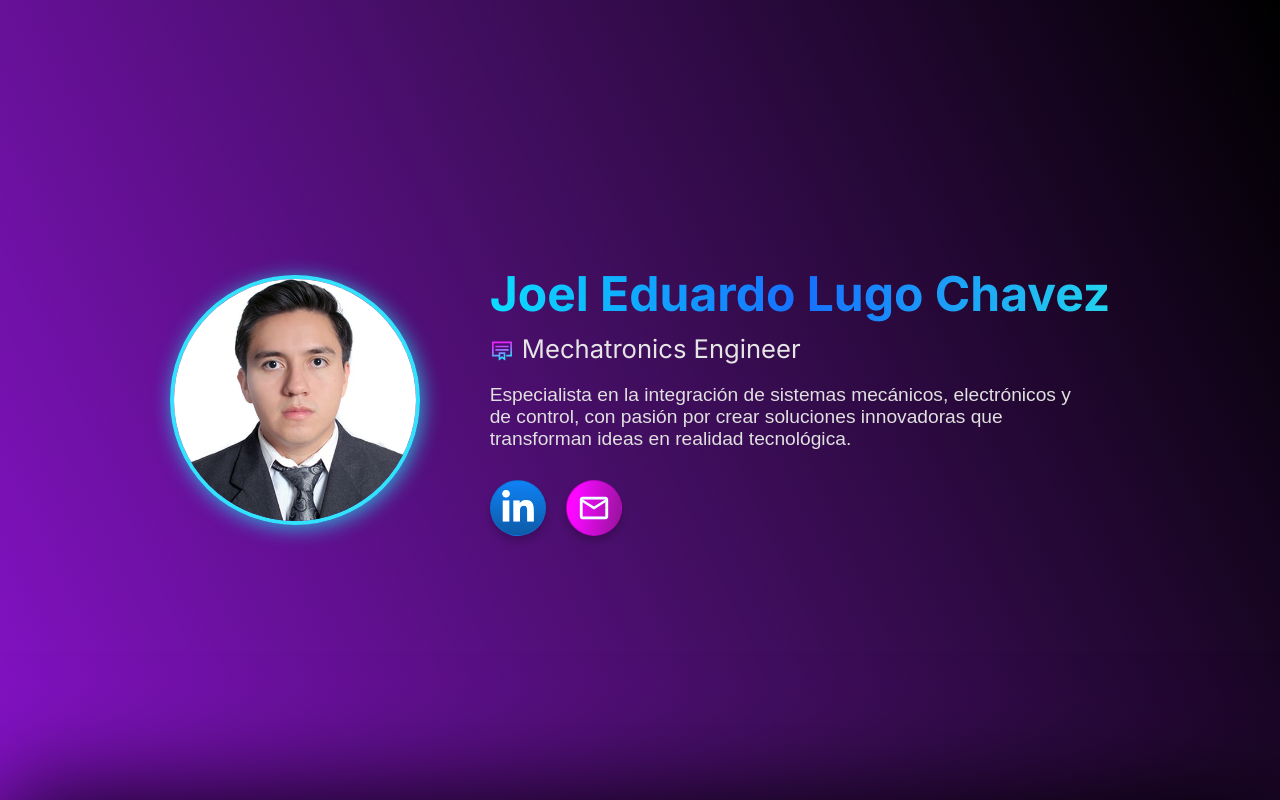
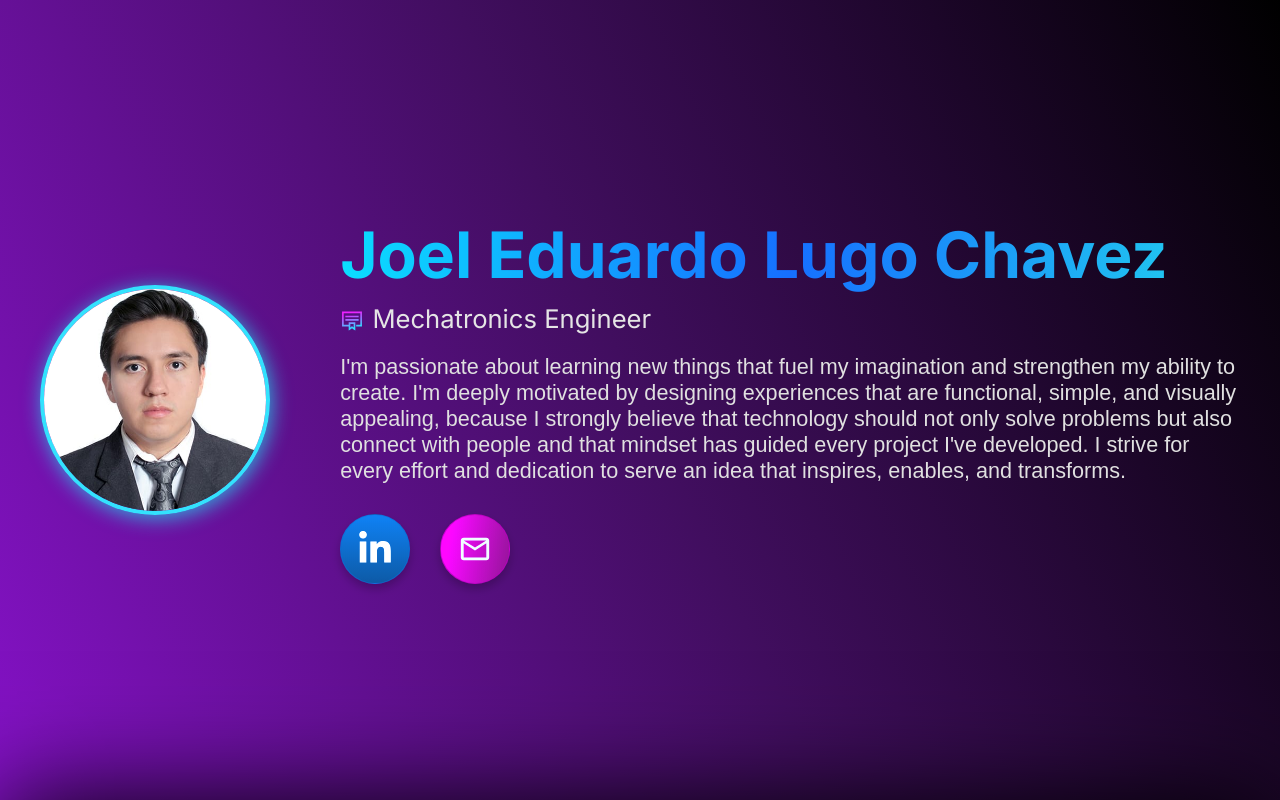
Before and after one commit to joellugochvz/PortfolioWEB, a plain HTML site: page index.html in a window 1280 px wide. Shown: the top 800 px of the page. Drawn offline with Linux system fonts and the light colour scheme; a web font is replaced by a local one.

Commit message:
adjustments fonts

```diff
--- a/index.html
+++ b/index.html
@@ -46,8 +46,7 @@
         </h2>
 
         <p>
-          Especialista en la integración de sistemas mecánicos, electrónicos y de control, con pasión por crear
-          soluciones innovadoras que transforman ideas en realidad tecnológica.
+          I'm passionate about learning new things that fuel my imagination and strengthen my ability to create. I'm deeply motivated by designing experiences that are functional, simple, and visually appealing, because I strongly believe that technology should not only solve problems but also connect with people and that mindset has guided every project I've developed. I strive for every effort and dedication to serve an idea that inspires, enables, and transforms.
         </p>
         <div class="social-links">
           <a href="https://www.linkedin.com/in/joel-e-lugo-41826b28b" target="_blank" class="icon linkedin">
--- a/styles.css
+++ b/styles.css
@@ -28,12 +28,12 @@ body {
   display: flex;
   flex-direction: column;
   align-items: center;
-  max-width: 1200px;
+  max-width: 1400px;
   gap: 30px;
   text-align: center;
 }
 
-@media (min-width: 768px) {
+@media (min-width: 800px) {
   .header-content {
     flex-direction: row;
     align-items: center;
@@ -47,9 +47,16 @@ body {
   border: 4px solid #33e2fd;
   border-radius: 50%;
   overflow: hidden;
-  width: 250px;
-  height: 250px;
+  width: 18vw;
+  height: 18vw;
   box-shadow: 2px 3px 20px #22d3eece;
+}
+
+@media (max-width: 800px) {
+  .profile-picture {
+    width: 190px;
+    height: 190px;
+  }
 }
 
 .profile-picture img {
@@ -58,15 +65,21 @@ body {
   object-fit: cover;
 }
 
+
 /* HEADER TEXT FORMATS */
 .profile-info h1 {
   font-family: 'Inter', sans-serif;
-  font-size: 3rem;
+  font-size: 2.5rem;
   background: linear-gradient(to right, #0bdeff, #166fff, #22d3ee);
   -webkit-background-clip: text;
   background-clip: text;
   color: transparent;
   margin-bottom: 10px;
+}
+@media (min-width: 800px) {
+  .profile-info h1{
+      font-size: 4rem;
+  }
 }
 
 .profile-info h2 {
@@ -95,27 +108,27 @@ body {
 
 .profile-info p {
   font-family: 'Satoshi', sans-serif;
-  font-size: 1.2rem;
-  max-width: 600px;
+  font-size: 1.35rem;
+  max-width: 900px;
   margin-bottom: 30px;
 }
 
 /* ICONS LINKS */
 .social-links {
   display: flex;
-  gap: 20px;
+  gap: 30px;
   justify-content: center;
 }
 
-@media (min-width:768px) {
+@media (min-width:800px) {
   .social-links {
     justify-content: flex-start;
   }
 }
 
 .icon {
-  width: 56px;
-  height: 56px;
+  width: 64px;
+  height: 64px;
   border-radius: 50%;
   background-color: #444;
   color: white;
@@ -123,6 +136,13 @@ body {
   align-items: center;
   justify-content: center;
   transition: 0.9s cubic-bezier(.62, .15, .39, .89);
+}
+
+@media (min-width:800px) {
+  .icon {
+    width: 70px;
+    height: 70px;
+  }
 }
 
 /* ICON LINKEDIN - Versión unificada */
@@ -198,7 +218,7 @@ body {
 /* SECCIÓN PROYECTOS ++++++++++++++++++++++++++++++++++++++++++++++++++++++++++++++++++++ */
 /* ======================================================================== */
 .projects-section {
-  padding-top: 30px;
+  padding-block: 30px;
   background: linear-gradient(to bottom right,
       #261944,
       #5e139b,
@@ -209,12 +229,13 @@ body {
   text-align: center;
   box-shadow: 0 0 100px #000000;
 }
+
 .projects-section h2 {
   font-family: 'Inter', sans-serif;
   font-weight: 700;
   font-size: 2.3rem;
   margin-top: 30px;
-  margin-bottom: 35px;
+  margin-bottom: 40px;
   background: repeating-linear-gradient(-200deg, #ffc400, #e7ff0b, #ee6f34 100%);
   /* background: repeating-linear-gradient(to right, #0bdeff, #166fff, #22d3ee,#0bdeff 00%); */
   -webkit-background-clip: text;
@@ -238,6 +259,7 @@ body {
   margin-block-end: 2rem;
   transition: 1000ms ease;
 }
+
 @media (min-width:768px) {
   .project-card {
     max-width: 80vw;
@@ -288,6 +310,7 @@ body {
 
   box-shadow: 0 0 30px #000000;
 }
+
 @media (min-width:768px) {
   .body-carousel {
     margin: auto;
@@ -316,9 +339,11 @@ body {
   -webkit-overflow-scrolling: touch;
   scrollbar-width: none;
 }
+
 .carousel::-webkit-scrollbar {
   display: none;
 }
+
 /* @media (min-width:768px) {
   .body-carousel {
     margin: 0%;
@@ -343,7 +368,8 @@ body {
   cursor: pointer;
   border-radius: 3%;
 }
-.slide > div {
+
+.slide>div {
   scroll-snap-align: start;
 }
 
@@ -382,12 +408,13 @@ body {
   color: rgba(255, 255, 255, 1);
   transition: text-shadow 0.3s ease, font-size 0.4s ease, color 0.4s ease;
 }
+
 .scroll-points {
-  display:flex;
+  display: flex;
   gap: 5px;
   justify-content: center;
   margin-top: 1%;
-  overflow-x:auto;
+  overflow-x: auto;
   width: 300px;
   /* margin: 0 auto; */
   /* position: relative; */
@@ -397,9 +424,11 @@ body {
   /* -webkit-mask-image: linear-gradient(to right, transparent, black 20%, black 80%, transparent); */
   /* scrollbar-width: none;  */
 }
+
 .scroll-points::-webkit-scrollbar {
   display: none;
 }
+
 .scroll-points div {
   width: 8px;
   height: 8px;
@@ -407,9 +436,11 @@ body {
   background: #aaaaaa7a;
   border-radius: 100%;
 }
+
 .scroll-points div.highlighted {
   background-color: #c2c2c2c0;
 }
+
 .description-overlay {
   /* position: absolute; */
   bottom: 20px;
@@ -506,8 +537,8 @@ body {
 .video-preview {
   position: relative;
   width: 100%;
-  max-width: 500px;
-  margin: 0 auto;
+  max-width: 800px;
+  margin: 10px auto;
   cursor: pointer;
   border-radius: 15px;
   overflow: hidden;
@@ -521,7 +552,7 @@ body {
 .video-title {
   font-family: 'Inter', sans-serif;
   font-weight: 600;
-  font-size: small;
+  font-size:large;
   text-shadow: 0 0px 3px #000000, 0 3px 5px #000000;
   position: absolute;
   left: 0;
@@ -534,13 +565,13 @@ body {
 }
 
 .video-preview:hover {
-  transform: scale(1.05);
+  transform: scale(1.04);
   box-shadow: 3px 3px 8px rgba(207, 0, 0, 0.705);
   transition: transform 0.3s ease, box-shadow 0.3s ease;
 }
 
 .video-preview:hover .video-title {
-  transform: scale(1.05);
+  transform: scale(1.04);
   transition: opacity 0.5s ease, transform 0.9s ease;
   opacity: 1;
 }
```
